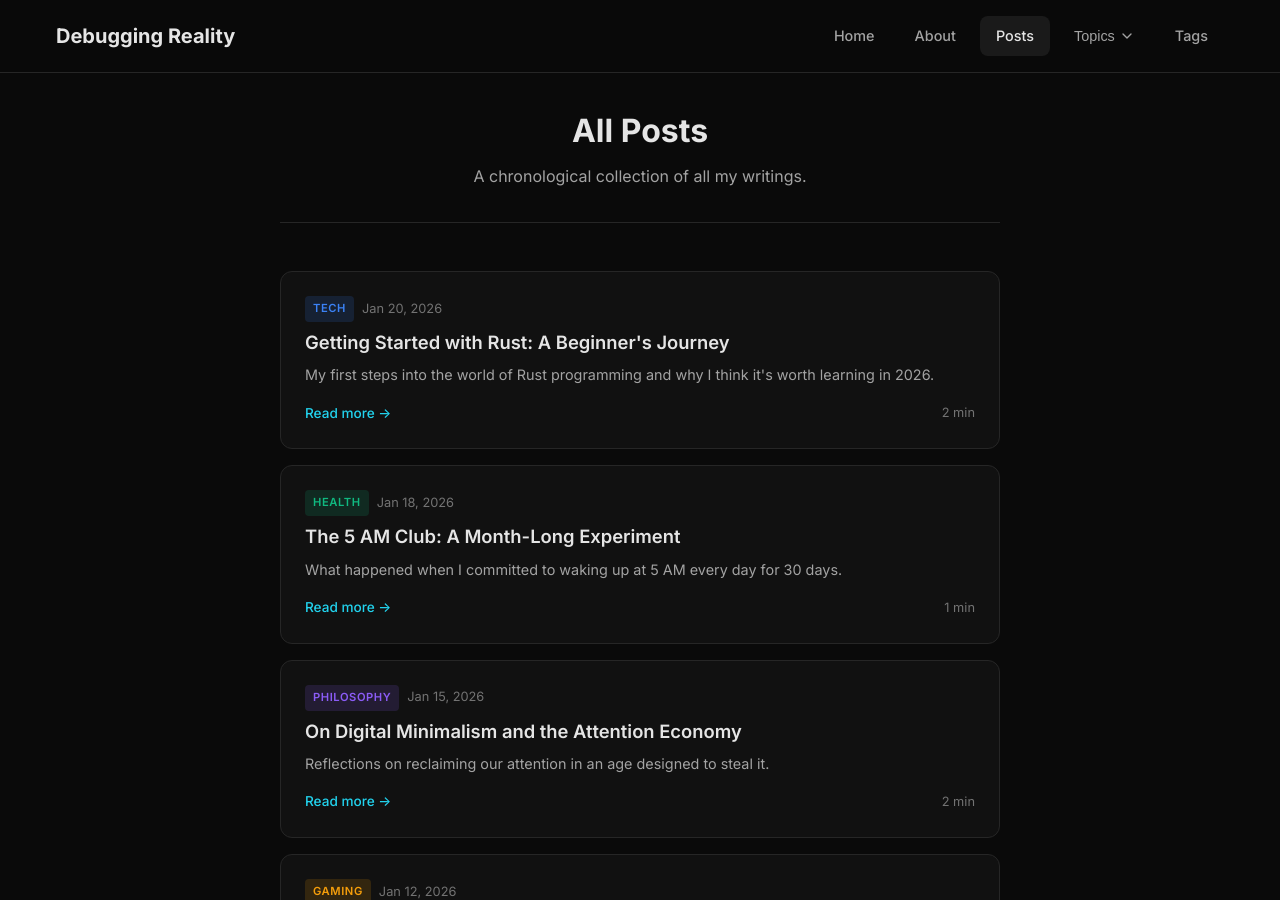
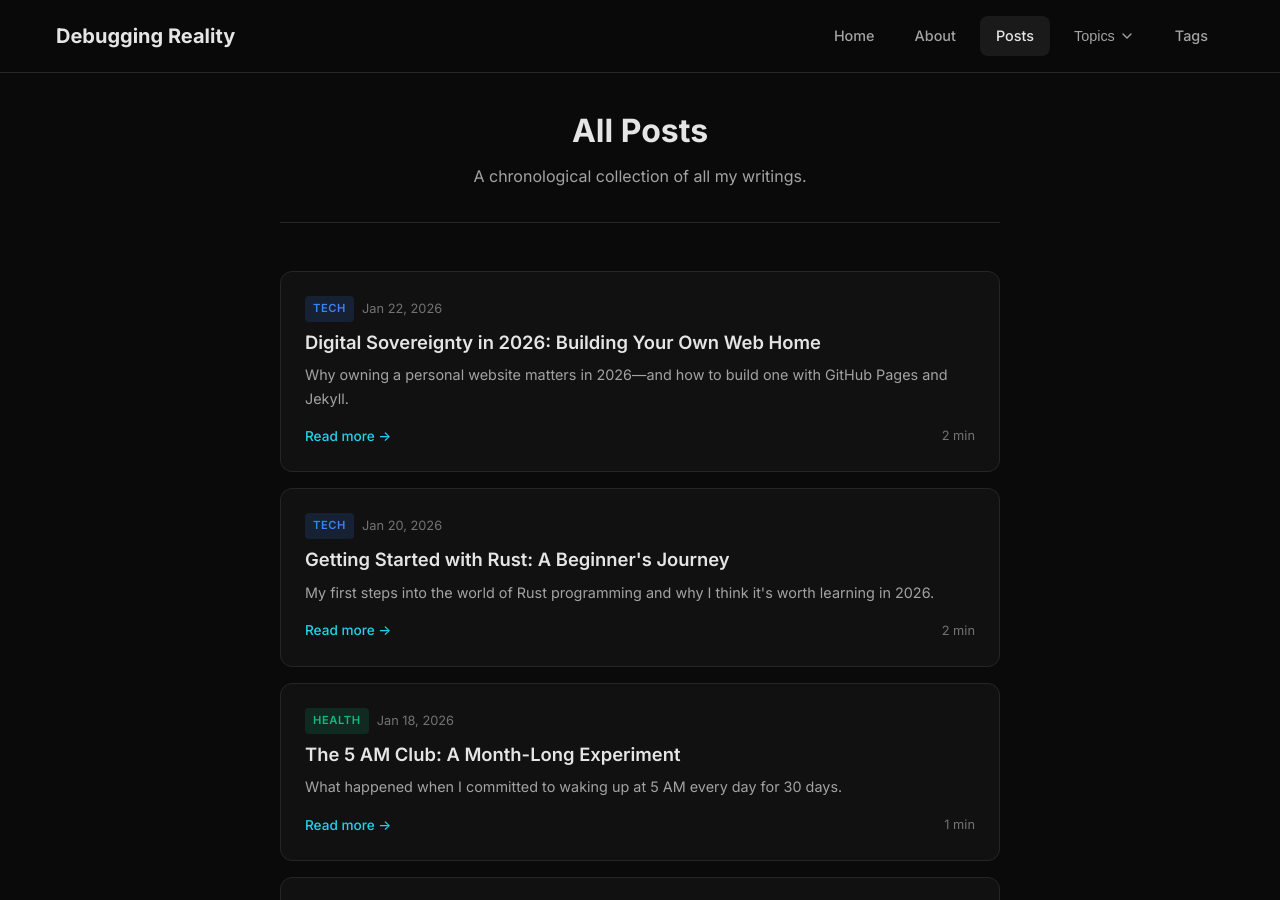
Before and after one commit to monobasicity/web-presence, a Jekyll site: the page built from posts.html, in a window 1280 px wide and 900 px high. Built offline with Jekyll 4.4.1, drawn with Linux system fonts in a browser that asks for light colours; part of the change alters nothing that is shown.

Commit message:
chore: moved post to new layout

```diff
--- a/_layouts/default.html
+++ b/_layouts/default.html
@@ -5,7 +5,7 @@
   <meta name="viewport" content="width=device-width, initial-scale=1.0">
   <title>{% if page.title %}{{ page.title }} | {% endif %}{{ site.title }}</title>
   <meta name="description" content="{{ page.description | default: site.description }}">
-
+  <link rel="icon" type="image/png" href="{{ '/assets/images/favicon.png' | relative_url }}">
   <!-- Google Fonts -->
   <link rel="preconnect" href="https://fonts.googleapis.com">
   <link rel="preconnect" href="https://fonts.gstatic.com" crossorigin>
--- /dev/null
+++ b/_posts/2026-01-19-digital-sovereignty-and-github-pages.md
@@ -0,0 +1,72 @@
+---
+title: "Digital Sovereignty in 2026: Building Your Own Web Home"
+description: "Why owning a personal website matters in 2026—and how to build one with GitHub Pages and Jekyll."
+date: 2026-01-22
+categories: [tech]
+tags: [digital-sovereignty, personal-website, github-pages, jekyll]
+---
+
+In an era defined by algorithmic feeds, disappearing content, and platform instability, building a personal website is no longer a hobby—it’s a strategic act of independence.
+
+This post explores why digital sovereignty matters in 2026 and walks through the exact technical architecture behind the site you’re reading, built with GitHub Pages and Jekyll.
+
+## Why Digital Sovereignty Matters
+
+Most people build their online presence on rented land—social networks, blogging platforms, and marketplaces that ultimately control your visibility, your audience, and even your content.
+
+A personal website is the only place where:
+
+- You own your data
+- You control your brand
+- Your work can’t be algorithmically buried or erased
+
+It becomes your canonical digital home—a stable foundation for your portfolio, writing, and identity.
+
+![Digital Sovereignty vs. Rented Land]({{ '/assets/images/2026-01-19-digital-sovereignty-and-github-pages/2026-01-19-digital-sovereignty-and-github-pages01.png' | relative_url }})
+*Owning your platform versus relying on third-party services.*
+
+## The Tech Stack: GitHub Pages + Jekyll
+
+For developers and technically inclined creators, the cleanest and most durable solution is a static site generator (SSG) hosted on a Git-based workflow.
+
+This site uses:
+
+- GitHub Pages — for free hosting and automated builds
+- Jekyll — a Ruby-based static site generator deeply integrated with GitHub
+
+**The Workflow**
+1. Write content in Markdown
+2. Commit and push to GitHub
+3. GitHub automatically builds and publishes your site
+
+This docs-as-code approach offers:
+
+- Version control
+- Blazing-fast performance
+- Excellent security
+- Zero server maintenance
+
+![GitHub Pages Deployment Workflow]({{ '/assets/images/2026-01-19-digital-sovereignty-and-github-pages/2026-01-19-digital-sovereignty-and-github-pages02.png' | relative_url }})
+*From local development to a live site in one push.*
+
+## Implementation: A Minimalist Blog Kit
+
+This blog is built on a minimalist Jekyll template designed to:
+
+- Stay out of your way
+- Keep content readable
+- Remain easy to maintain long-term
+
+Here’s what the structure looks like:
+
+![Jekyll Project Directory Structure]({{ '/assets/images/2026-01-19-digital-sovereignty-and-github-pages/2026-01-19-digital-sovereignty-and-github-pages03.png' | relative_url }})
+*A simple, flat project layout.*
+
+## Final Thoughts
+
+Owning your own website is more than a technical decision—it’s a philosophical one. It’s about control, permanence, and autonomy in a digital world built on volatility.
+
+If you’re serious about your work, your ideas, or your identity online, your own site is no longer optional—it’s foundational.
+
+Let the platforms come and go.
+Your digital home should endure. 🏡
```
Also changed, not shown: .bak/_posts/2026-01-19-digital-sovereignty-and-github-pages.md (deleted), 2 other files.
